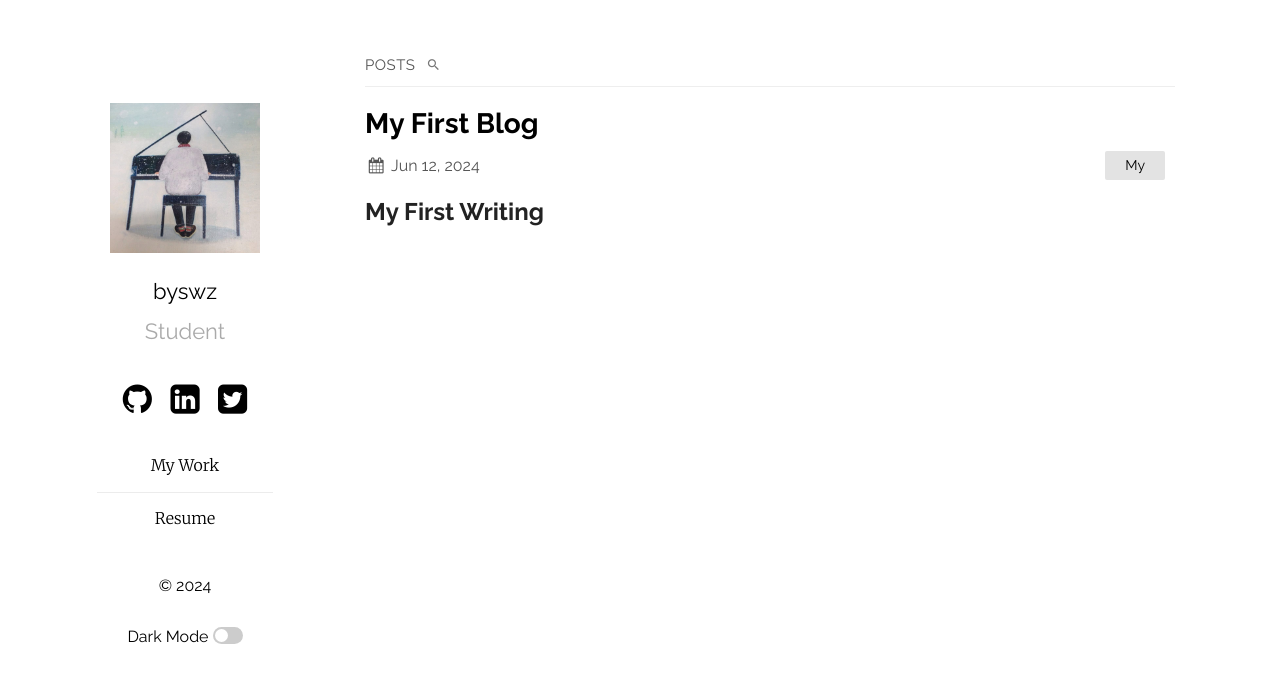
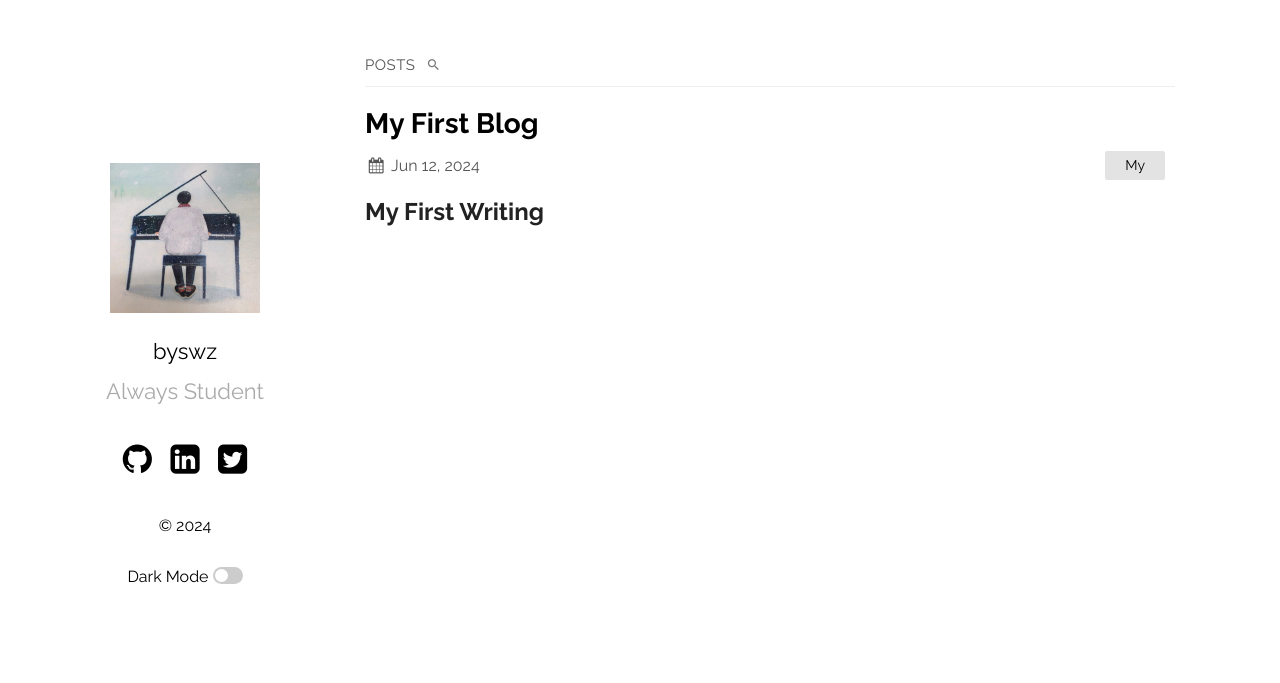
Before and after one commit to byswz/byswz.github.io, a Jekyll site: the page built from index.md, in a window 1280 px wide. Shown: the top 683 px of the page. Built offline with Jekyll 4.4.1, drawn with Linux system fonts in a browser that asks for light colours; part of the change alters nothing that is shown.

Commit message:
16th commit

```diff
--- a/_config.yml
+++ b/_config.yml
@@ -15,7 +15,7 @@ sass:
   sass_dir: _sass
 plainwhite:
   name: byswz
-  tagline: Student
+  tagline: Always Student
   date_format: "%b %-d, %Y"
   disqus_shortname: byswz-github-io
   sitemap: true # set to true to generate sitemap.xml content
@@ -49,11 +49,11 @@ plainwhite:
     #   instance: example.com
     # - username: jekyll2
     #   instance: example.com
-  navigation:
-    - title: My Work
-      url: "/my"
-    - title: Resume
-      url: "/resume"
+  #navigation:
+  #  - title: My Work
+  #    url: "/my-work"
+  #  - title: Resume
+  #    url: "/resume"
 # If you want to link only specific pages in your header, uncomment
 # this and add the path to the pages in order as they should show up
 #header_pages:
```
